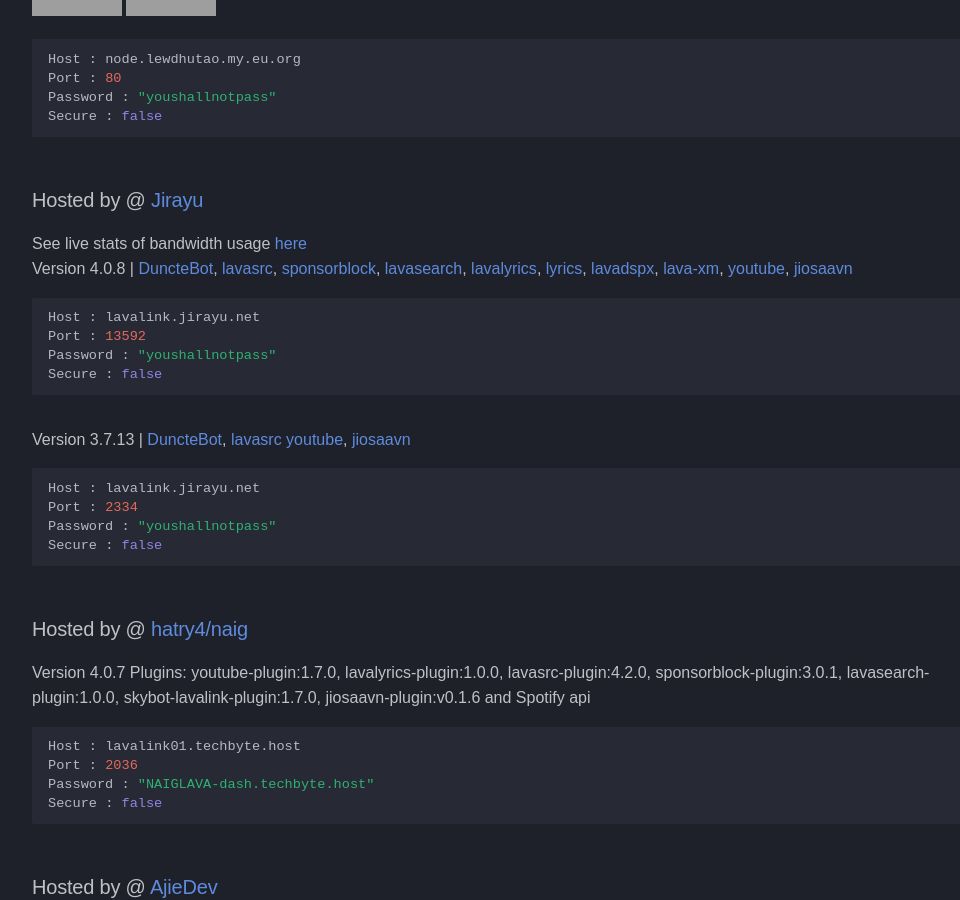
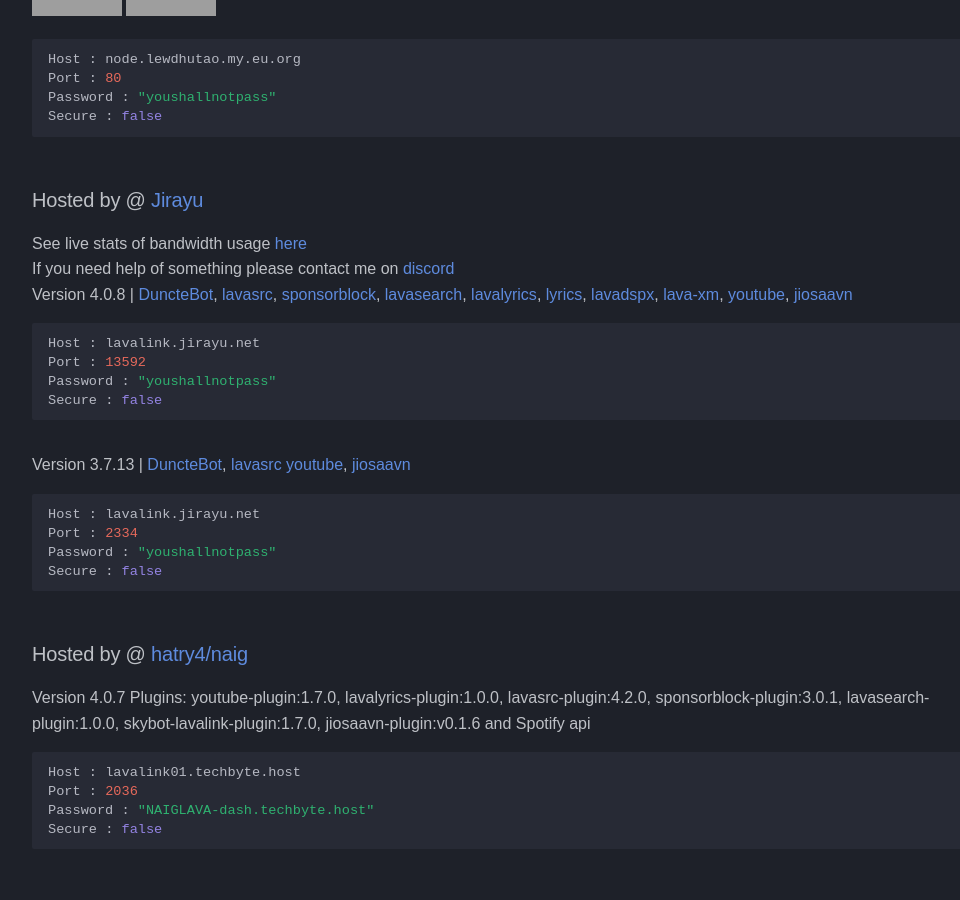
Before and after one commit to DarrenOfficial/lavalink-list, an MkDocs documentation site: the page built from docs/NoSSL/lavalink-without-ssl.md, in a window 1280 px wide and 900 px high, scrolled down 1172 px. Shown: the whole window, without its empty margins (14-974 px from the left). Built offline with MkDocs 1.6.1 and Material for MkDocs 9.7.7, drawn with Linux system fonts in a browser that asks for light colours; some web fonts are replaced; comment, search, counter and statistics services are not loaded; a style sheet for code colours, icons or effects is not loaded; grey boxes are pictures that could not be loaded.

Commit message:
Update lavalink-without-ssl.md

````diff
--- a/docs/NoSSL/lavalink-without-ssl.md
+++ b/docs/NoSSL/lavalink-without-ssl.md
@@ -69,6 +69,7 @@ Secure : false
 
 ### Hosted by @ [Jirayu](https://jirayu.net)
 See live stats of bandwidth usage [here](https://status.jirayu.net/report/uptime/a5b140d89f605d476a19732f80a70ff6/) <br />
+If you need help of something please contact me on [discord](https://discord.com/users/1242102634823946350) <br />
 Version 4.0.8 | [DuncteBot](https://github.com/DuncteBot/skybot-lavalink-plugin), [lavasrc](https://github.com/topi314/LavaSrc), [sponsorblock](https://github.com/topi314/SponsorBlock-Plugin), [lavasearch](https://github.com/topi314/LavaSearch), [lavalyrics](https://github.com/topi314/LavaLyrics), [lyrics](https://github.com/DRSchlaubi/lyrics.kt), [lavadspx](https://github.com/esmBot/lava-xm-plugin), [lava-xm](https://github.com/esmBot/lava-xm-plugin), [youtube](https://github.com/lavalink-devs/youtube-source#plugin), [jiosaavn](https://github.com/appujet/jiosaavn-plugin)
 ```bash
 Host : lavalink.jirayu.net
````
